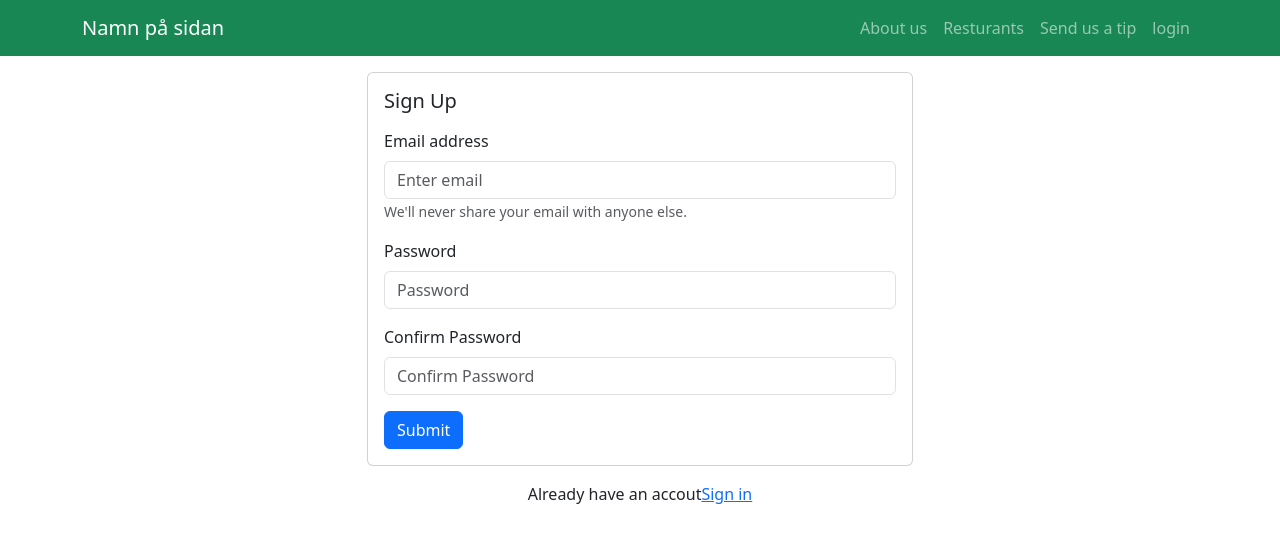
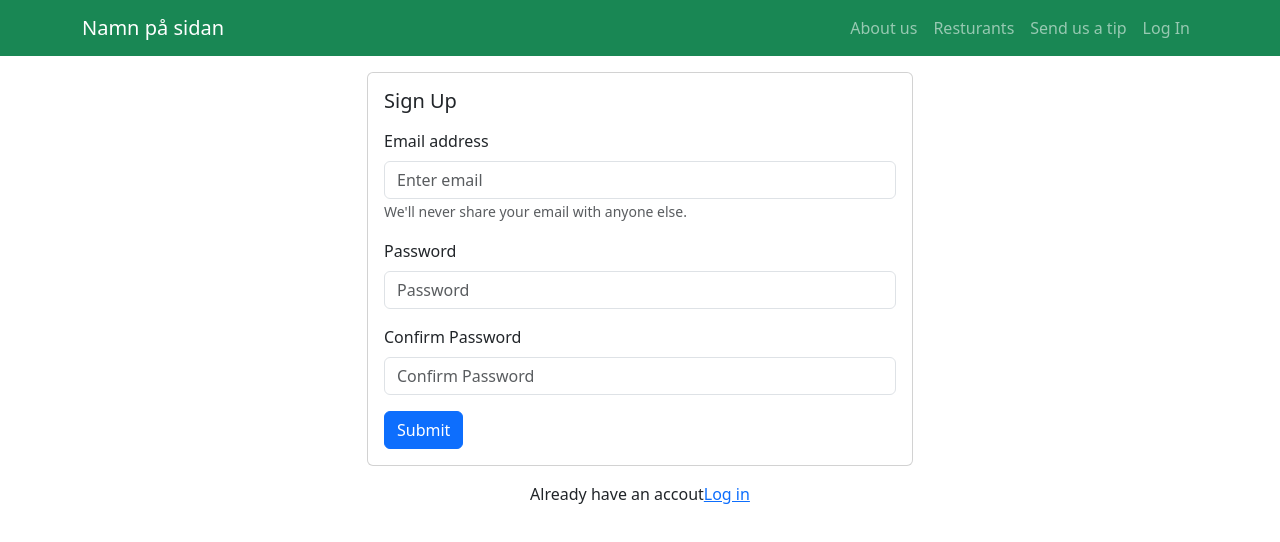
Before and after one commit to KettleWulf/spoonfeed, a React (Vite) app: page /signup in a window 1280 px wide. Shown: the top 542 px of the page. Built offline with nearby package versions, Linux system fonts and the light colour scheme; no server answers.

Commit message:
added unsubscribe fuction and so you can see who is loged in in nav

```diff
--- a/src/context/AuthContext.ts
+++ b/src/context/AuthContext.ts
@@ -10,7 +10,6 @@ interface AuthContextType {
     logOut: () => void,
 
 
-
 }
 
 export const AuthContext = createContext<AuthContextType | null>(null)
--- a/src/context/AuthContextProvider.tsx
+++ b/src/context/AuthContextProvider.tsx
@@ -1,10 +1,18 @@
-import { useState, type PropsWithChildren } from "react"
+import { useEffect, useState, type PropsWithChildren } from "react"
 import { AuthContext } from "./AuthContext"
-import { createUserWithEmailAndPassword, signInWithEmailAndPassword, signOut, type User } from "firebase/auth"
+import { createUserWithEmailAndPassword, onAuthStateChanged, signInWithEmailAndPassword, signOut, type User } from "firebase/auth"
 import { auth } from "../services/Firebase"
 
 const AuthContextProvider: React.FC<PropsWithChildren> = ({children}) => {
     const [currentUser, setCurrentUser]= useState< User | null>(null)
+
+    useEffect(() => {
+        const unsubscribe = onAuthStateChanged(auth, (user) => {
+            setCurrentUser(user)
+        })
+
+        return unsubscribe
+    },[])
 
     const logIn = (email: string, password: string) => {
         return signInWithEmailAndPassword(auth, email, password)
--- a/src/pages/auth/SignupPage.tsx
+++ b/src/pages/auth/SignupPage.tsx
@@ -107,7 +107,7 @@ const SignupPage = () => {
                         </Card.Body>
                     </Card>
                      <div className="text-center">
-                        Already have an accout<Link to="/signin">Sign in</Link>
+                        Already have an accout<Link to="/Login">Log in</Link>
                     </div>
                 </Col>
             </Row >
--- a/src/pages/partials/Navigation.tsx
+++ b/src/pages/partials/Navigation.tsx
@@ -1,9 +1,21 @@
+import { useContext } from "react"
 import { Container } from "react-bootstrap"
 import { Nav } from "react-bootstrap"
 import { Navbar } from "react-bootstrap"
+import { AuthContext } from "../../context/AuthContext"
 
 
 const Navigation = () => {
+
+     const authContext = useContext(AuthContext)
+
+        if (!authContext) {
+            throw new Error("Trying to use authcontext outside of authcontextprovider");
+
+        }
+
+        const { currentUser } = authContext
+
     return (
         <>
             <Navbar bg="success" variant="dark">
@@ -13,7 +25,10 @@ const Navigation = () => {
                         <Nav.Link href="*">About us</Nav.Link>
                         <Nav.Link href="*">Resturants</Nav.Link>
                         <Nav.Link href="*">Send us a tip</Nav.Link>
-                        <Nav.Link href="/login">login</Nav.Link>
+                        {currentUser
+                        ? <p>{currentUser.email}</p>
+                        : <Nav.Link href="/login">Log In</Nav.Link>
+                        }
                     </Nav>
                 </Container>
             </Navbar>
```
